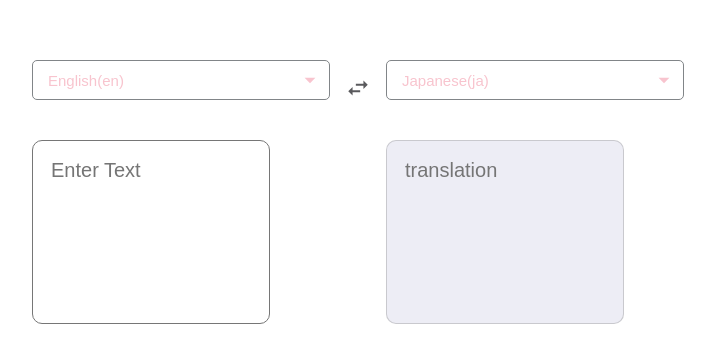
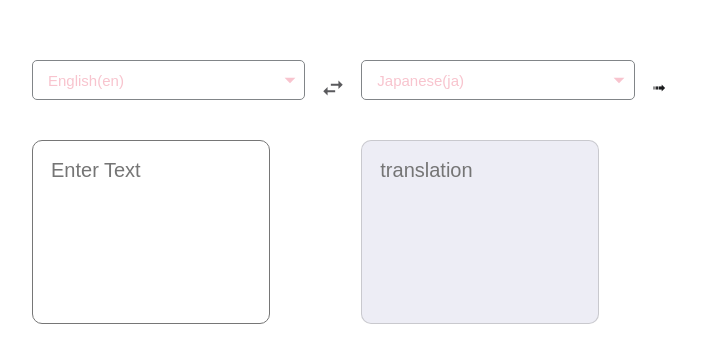
Before and after one commit to echizenyayota/deepl-node-translation20231108, a React (Create React App) app: page / in a window 1280 px wide. Shown: the part 160-522 px from the top of the page, without its empty margins (282-997 px from the left). Built offline with nearby package versions, Linux system fonts and the light colour scheme; no server answers.

Commit message:
make the button container

```diff
--- a/src/App.js
+++ b/src/App.js
@@ -46,6 +46,9 @@
           style="output"
           setShowModal={setShowModal}
         />
+        <div className="button-container">
+          <Button />
+        </div>
       </>}
       {showModal && <Modal
         setShowModal={setShowModal}
--- a/src/components/Button.js
+++ b/src/components/Button.js
@@ -1,9 +1,5 @@
 const Button = () => {
-  return (
-    <div>
-      Button
-    </div>
-  )
+  return <div>➟</div>;
 };
 
 export default Button;
--- a/src/index.css
+++ b/src/index.css
@@ -60,7 +60,7 @@
 
 .select-drop-down .down-arrow svg {
   position: relative;
-  left: 265px;
+  left: 245px;
   top: -33px;
   width: 26px;
   height: 26px;
@@ -135,3 +135,9 @@
 .list-item {
   display: flex;
 }
+
+.button-container {
+  color: #191a1c;
+  padding: 18px;
+  height: 25px;
+}
```
